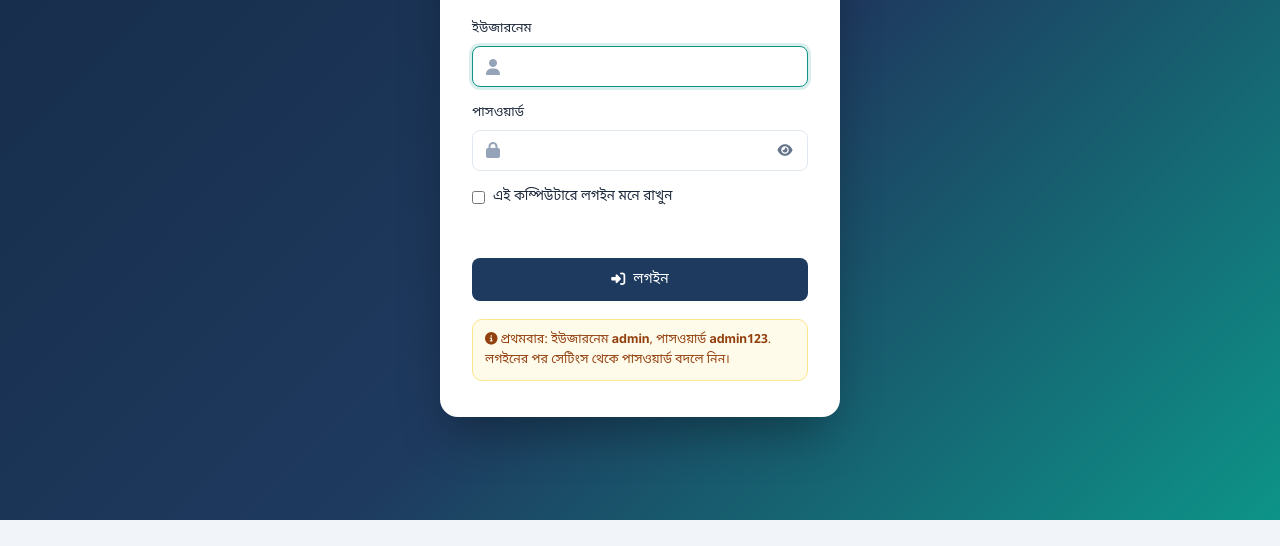
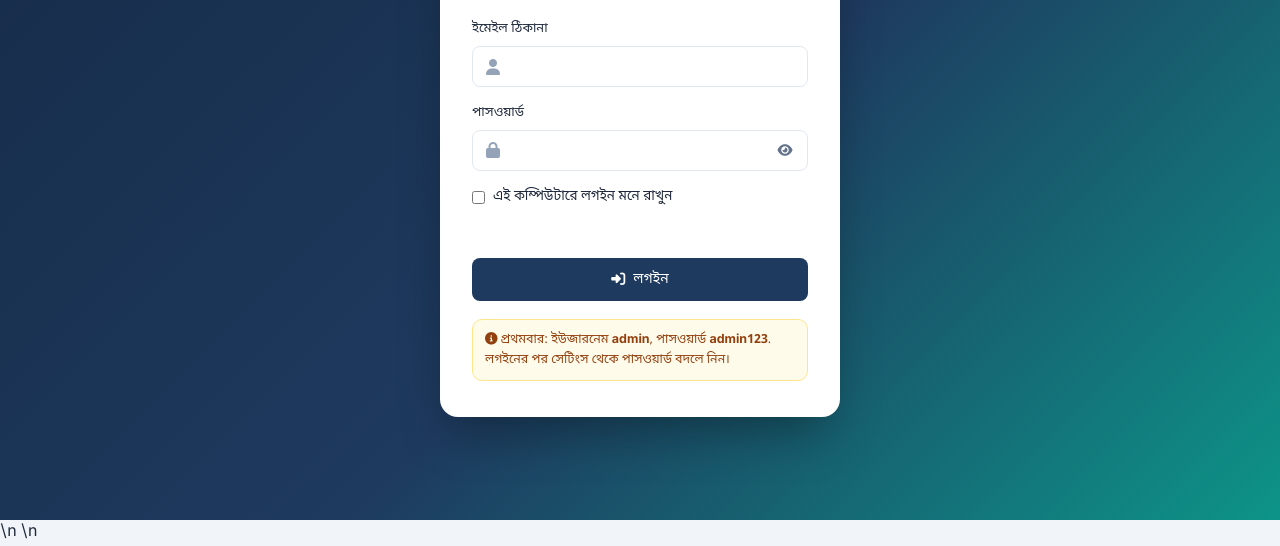
Before and after one commit to shaheenur113610-create/rangpur_region_inventory, a plain HTML site: page index.html in a window 1280 px wide. Shown: the part 280-826 px from the top of the page. Before the commit the page ends 800 px from the top, so only its background shows below. Drawn offline with nearby package versions, Linux system fonts and the light colour scheme.

Commit message:
Prepare email login and load Supabase client

```diff
--- a/index.html
+++ b/index.html
@@ -27,9 +27,9 @@
 
       <form id="loginForm" onsubmit="APP.doLogin(event)" autocomplete="on">
         <div class="form-group">
-          <label>ইউজারনেম</label>
+          <label>ইমেইল ঠিকানা</label>
           <div class="input-icon"><i class="fas fa-user"></i>
-            <input type="text" class="form-control" name="username" autocomplete="username" required></div>
+            <input type="email" class="form-control" name="email" autocomplete="username" required></div>
         </div>
         <div class="form-group">
           <label>পাসওয়ার্ড</label>
@@ -123,7 +123,7 @@
   <div id="printArea"></div>
 
   <!-- JavaScript files are stored in the repository root directory -->
-  <script src="./core.js"></script>
+  <script src="https://cdn.jsdelivr.net/npm/@supabase/supabase-js@2"></script>\n  <script src="./supabase.js"></script>\n  <script src="./core.js"></script>
   <script src="./master.js"></script>
   <script src="./stock.js"></script>
   <script src="./extra.js"></script>
```
